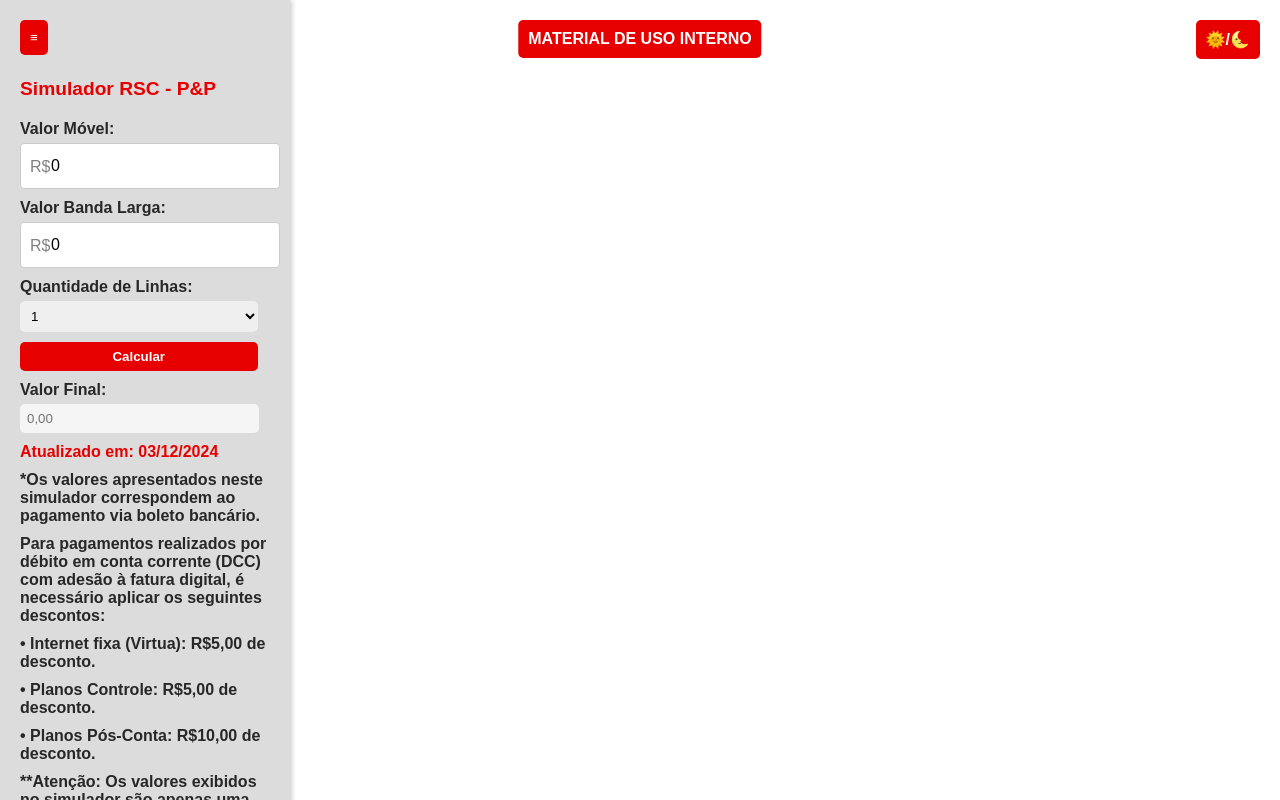
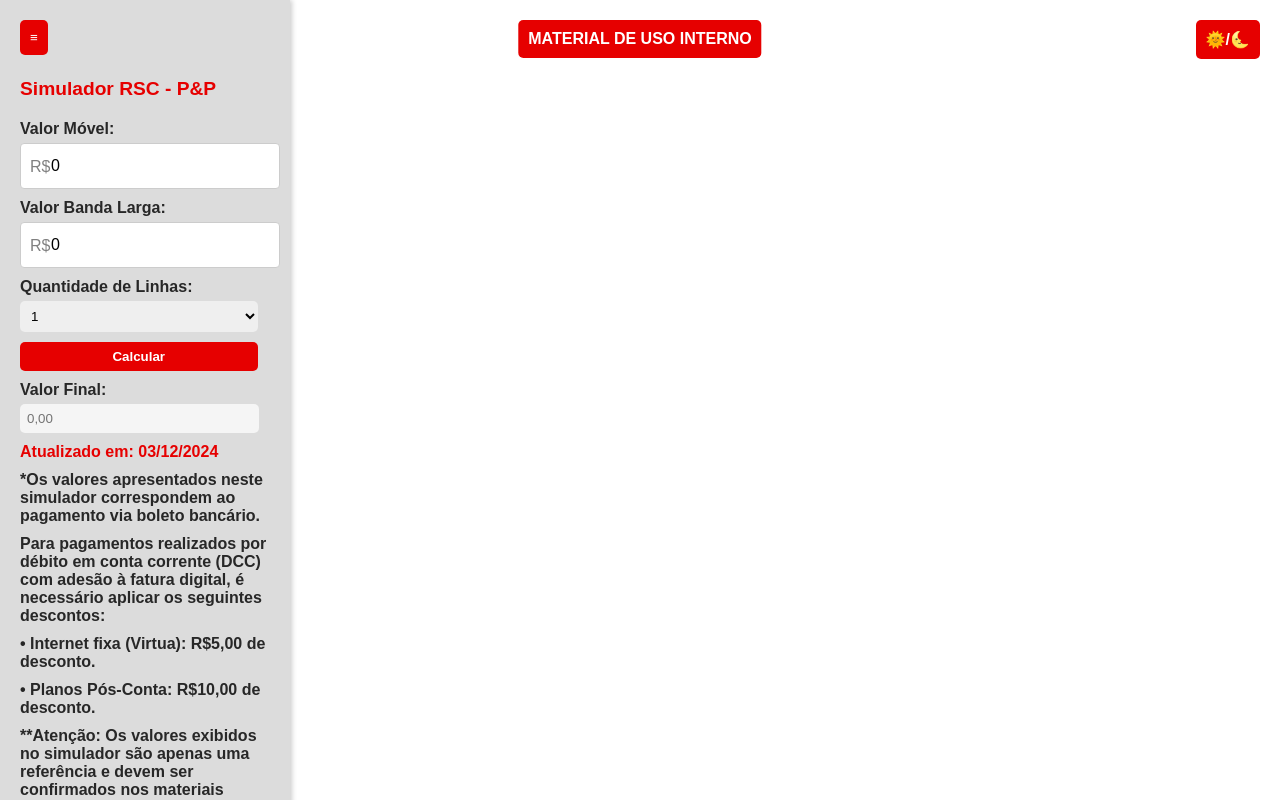
Before and after one commit to PPRSC/Simulador-Ofertas-PP-RSC, a plain HTML site: page index.html in a window 1280 px wide. Drawn offline with Linux system fonts and the light colour scheme.

Commit message:
[Fix]Ajuste_texto_legal
Retirada informativo sobre o controle.

```diff
--- a/index.html
+++ b/index.html
@@ -42,7 +42,6 @@
     <label class="txtObs">*Os valores apresentados neste simulador correspondem ao pagamento via boleto bancário.</label>
     <label class="txtObs">Para pagamentos realizados por débito em conta corrente (DCC) com adesão à fatura digital, é necessário aplicar os seguintes descontos:</label>
     <label class="txtObs">&bull; Internet fixa (Virtua): R$5,00 de desconto.</label>
-    <label class="txtObs">&bull; Planos Controle: R$5,00 de desconto.</label>
     <label class="txtObs">&bull; Planos Pós-Conta: R$10,00 de desconto.</label>
     <label class="txtObs">**Atenção: Os valores exibidos no simulador são apenas uma referência e devem ser confirmados nos materiais oficiais disponibilizados pelo marketing antes de serem ofertados. </label>
 </div>
```
